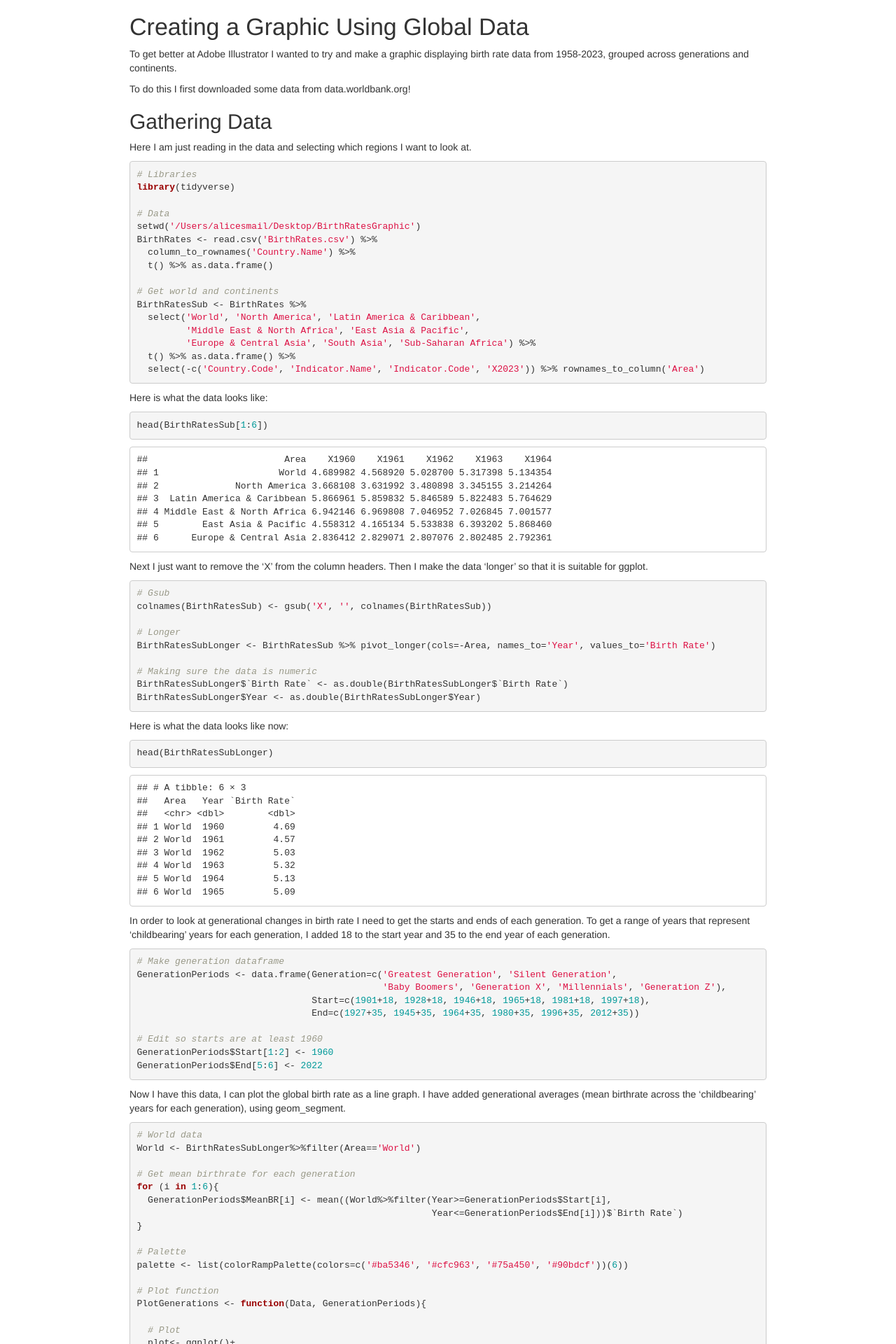
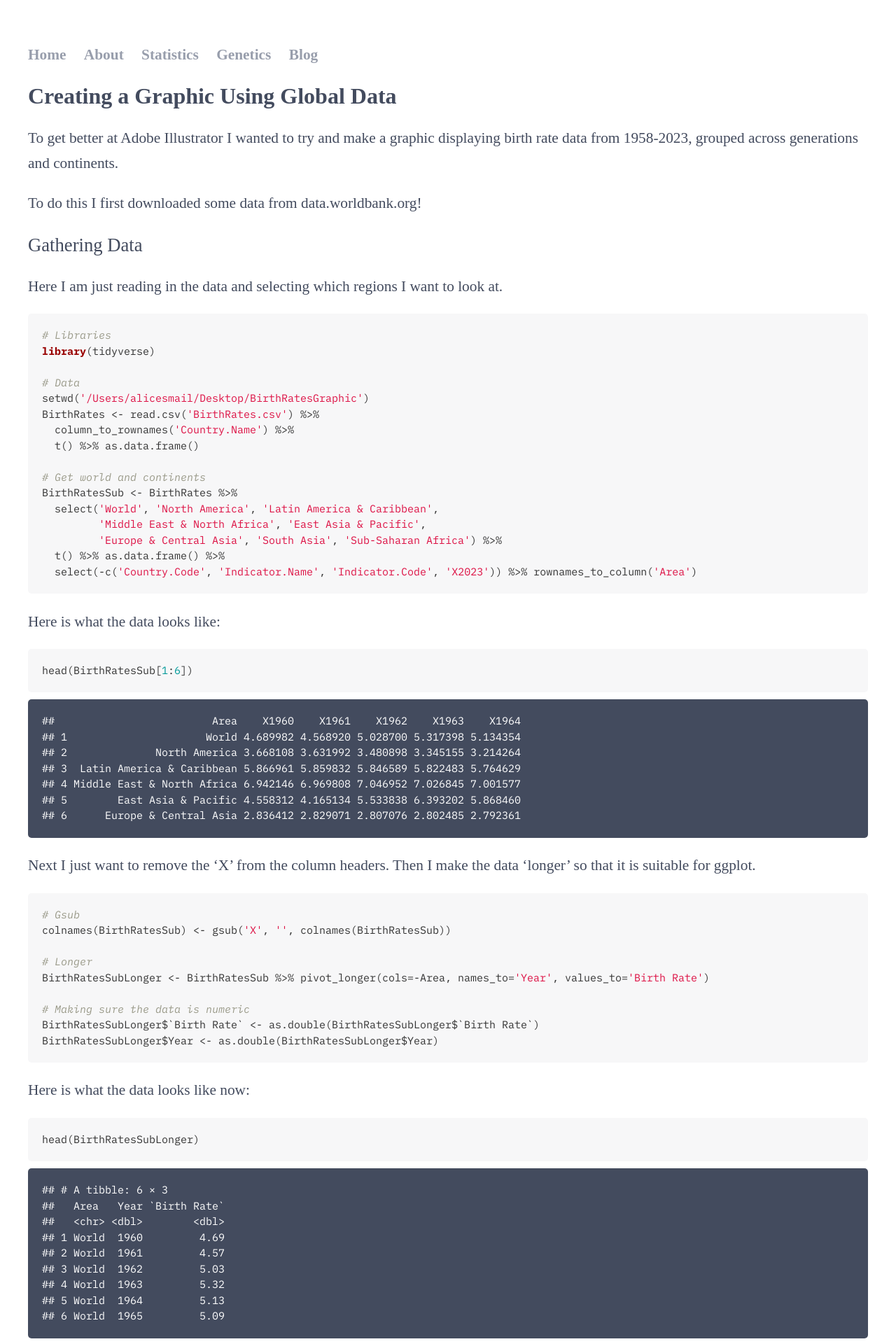
Before and after one commit to alicesmail12/alicesmail12.github.io, a Jekyll site: the page Blog/BirthRates.html, which Jekyll copies as it is, in a window 1280 px wide. Shown: the top 1920 px of the page at 70% size. Built offline with Jekyll 4.4.1, drawn with Linux system fonts in a browser that asks for light colours; some web fonts are replaced; some of the changed text lies outside the part shown.

Commit message:
Update BirthRates.html

```diff
--- a/Blog/BirthRates.html
+++ b/Blog/BirthRates.html
@@ -9,9 +9,7 @@
 <meta http-equiv="X-UA-Compatible" content="IE=EDGE" />
 
 
-
-
-<title>BirthRates.knit</title>
+<title>Statistics | ANOVA</title>
 
 <script>// Pandoc 2.9 adds attributes on both header and div. We remove the former (to
 // be compatible with the behavior of Pandoc < 2.8).
@@ -247,28 +245,19 @@
 }
 </script>
 
-
-
-
-
-
-
-
+<link rel="preconnect" href="https://fonts.googleapis.com">
+<link rel="preconnect" href="https://fonts.gstatic.com" crossorigin>
+<link href="https://fonts.googleapis.com/css2?family=IBM+Plex+Mono:ital,wght@0,100;0,200;0,300;0,400;0,500;0,600;0,700;1,100;1,200;1,300;1,400;1,500;1,600;1,700&display=swap" rel="stylesheet">
 
 <style type="text/css">
+@import url(https://fonts.googleapis.com/css2?family=Radio+Canada+Big:ital,wght@0,400..700;1,400..700&display=swap);
+
+<link rel="stylesheet" type="text/css" href="/css/main.css">
+
 .main-container {
-max-width: 940px;
-margin-left: auto;
-margin-right: auto;
 }
 img {
 max-width:100%;
-}
-.tabbed-pane {
-padding-top: 12px;
-}
-.html-widget {
-margin-bottom: 20px;
 }
 button.code-folding-btn:focus {
 outline: none;
@@ -276,15 +265,10 @@
 summary {
 display: list-item;
 }
-details > summary > p:only-child {
-display: inline;
-}
 pre code {
 padding: 0;
 }
 </style>
-
-
 
 <!-- tabsets -->
 
@@ -324,32 +308,129 @@
 display: block;
 float: none;
 }
+.tabset-dropdown > .nav-tabs > li > a,
+.tabset-dropdown > .nav-tabs > li > a:focus,
+.tabset-dropdown > .nav-tabs > li > a:hover {
+border: none;
+display: inline-block;
+border-radius: 4px;
+background-color: transparent;
+}
+.tabset-dropdown > .nav-tabs.nav-tabs-open > li {
+display: block;
+float: none;
+}
 .tabset-dropdown > .nav-tabs > li {
 display: none;
+}
+
+pre {
+display: block;
+padding: 20px;
+margin: 0 0 10px;
+font-size: 15px;
+line-height: 1.5;
+color: #333;
+word-break: break-all;
+word-wrap: break-word;
+background-color: #f7f7f8;
+border: 0px solid #ccc;
+border-radius: 5px;
+}
+
+code, kbd, pre, samp {
+font-family: 'IBM Plex Mono';
+}
+
+.container {
+padding-right: 0px;
+padding-left: 0px;
+margin-right: auto;
+margin-left: auto;
+width: 1200px;
+}
+pre:not([class]) {
+background-color: #434b5e;
+color: #ffffff;
+}
+
+p {
+display: block;
+margin-block-start: 1em;
+margin-block-end: 1em;
+margin-inline-start: 0px;
+margin-inline-end: 0px;
+}
+
+h1 {
+display: block;
+font-size: 2em;
+margin-block-start: 0.67em;
+margin-block-end: 0.67em;
+margin-inline-start: 0px;
+margin-inline-end: 0px;
+font-weight: bold;
+}
+
+h2 {
+display: block;
+margin-block-start: 0.67em;
+margin-block-end: 0em;
+margin-inline-start: 0px;
+margin-inline-end: 0px;
+}
+
+ul, dir {
+display: block;
+list-style-type: disc;
+margin-block-start: 1em;
+margin-block-end: 1em;
+margin-inline-start: 0px;
+margin-inline-end: 0px;
+padding-inline-start: 40px;
+}
+menu, dir {
+display: block;
+list-style-type: disc;
+margin-block-start: 0em;
+margin-block-end: 0em;
+margin-inline-start: 0px;
+margin-inline-end: 0px;
+padding-inline-start: 0px;
+}
+
+
+button {
+  background-color: #04AA6D;
+  border: none;
+  color: white;
+  text-align: center;
+  text-decoration: none;
+  display: inline-block;
+  border-radius: 10px;
+  padding: 5px 10px;
 }
 </style>
 
 <!-- code folding -->
 
-
-
-
+<head>
+		<title>{{ page.title }}</title>
+		<!-- link to main stylesheet -->
+		<link rel="stylesheet" type="text/css" href="/css/main.css">
 </head>
 
 <body>
 
-
-<div class="container-fluid main-container">
-
-
-
-
-<div id="header">
-
-
-
-
-</div>
+	<nav>
+	<ul>
+		<li><a href="/">Home</a></li>
+		<li><a href="/about">About</a></li>
+		<li><a href="https://alicesmail12.github.io/Statistics">Statistics</a></li>
+		<li><a href="https://alicesmail12.github.io/Genetics">Genetics</a></li>
+		<li><a href="https://alicesmail12.github.io/Blog">Blog</a></li>
+	</ul>
+	</nav>
 
 
 <h1>
@@ -586,6 +667,10 @@
     document.getElementsByTagName("head")[0].appendChild(script);
   })();
 </script>
-
+  	<footer>
+  		<ul>
+  		<li><a href="https://github.com/alicesmail12">github.com/alicesmail12</a></li>
+  		</ul>
+  	</footer>
 </body>
 </html>
```
Also changed, not shown: other parts of Blog/BirthRates.html (+1 -1 lines).
